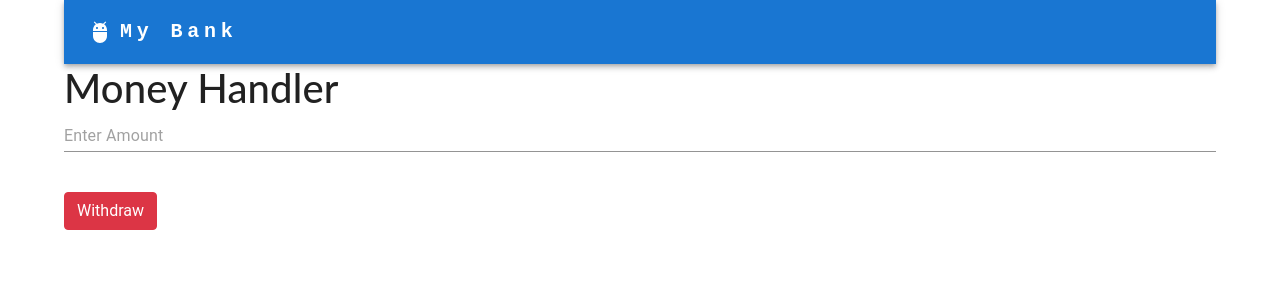
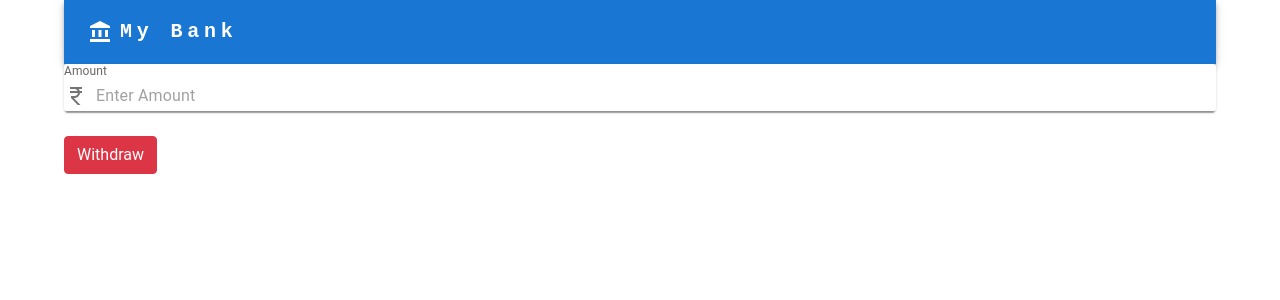
Before and after one commit to shubham-webileapps/react-ts-wckokx, a React (Create React App) app: page /Withdraw in a window 1280 px wide. Shown: the top 300 px of the page. Built offline with nearby package versions, Linux system fonts and the light colour scheme.

Commit message:
4 files modified, 1 deleted

```diff
--- a/App.tsx
+++ b/App.tsx
@@ -9,20 +9,8 @@ import Statement from './components/Statement';
 import './style.css';
 import { BrowserRouter as Router, Routes, Route } from 'react-router-dom';
 import Form from './components/Form';
-import Alert from './components/Alert';
 
 export default function App() {
-  const [alert, setAlert] = useState(null);
-
-  const showAlert = (message, type) => {
-    setAlert({
-      msg: message,
-      type: type,
-    });
-    setTimeout(() => {
-      setAlert(null);
-    }, 500);
-  };
   return (
     <React.Fragment>
       <CssBaseline />
@@ -36,16 +24,15 @@ export default function App() {
               <Route
                 exact
                 path="/Withdraw"
-                element={<Form name="Withdraw" showAlert={showAlert} />}
+                element={<Form name="Withdraw" />}
               ></Route>
               <Route
                 exact
                 path="/Deposit"
-                element={<Form name="Deposit" showAlert={showAlert} />}
+                element={<Form name="Deposit" />}
               ></Route>
             </Routes>
           </Router>
-          <Alert alert={alert} />
         </Box>
       </Container>
     </React.Fragment>
--- a/components/Alert.tsx
+++ /dev/null
@@ -1,22 +0,0 @@
-import React from 'react';
-
-function Alert(props) {
-  const capitalize = (word) => {
-    const lower = word.toLowerCase();
-    return lower.charAt(0).toUpperCase() + lower.slice(1);
-  };
-  return (
-    <div style={{ height: '50px' }}>
-      {props.alert && (
-        <div
-          className={`alert alert-${props.alert.type} alert-dismissible fade show`}
-          role="alert"
-        >
-          <strong>{capitalize(props.alert.type)}</strong>: {props.alert.msg}
-        </div>
-      )}
-    </div>
-  );
-}
-
-export default Alert;
--- a/components/Form.tsx
+++ b/components/Form.tsx
@@ -2,6 +2,8 @@ import React, { useState } from 'react';
 import { useDispatch } from 'react-redux';
 import { actionCreators } from './state/index';
 import { bindActionCreators } from 'redux';
+import CurrencyRupeeIcon from '@mui/icons-material/CurrencyRupee';
+import InputAdornment from '@mui/material/InputAdornment';
 import {
   Formik,
   Form as MyForm,
@@ -10,14 +12,27 @@ import {
   ErrorMessage,
 } from 'formik';
 import TextField from '@mui/material/TextField';
+import { useSnackbar } from 'notistack';
+// import { styled } from '@mui/material/styles';
+import Box from '@mui/material/Box';
+// import Paper from '@mui/material/Paper';
+// import Grid from '@mui/material/Grid';
+import Card from '@mui/material/Card';
 
-function getStyles(errors, fieldName) {
-  if (getIn(errors, fieldName)) {
-    return {
-      border: '1px solid red',
-    };
-  }
-}
+// function getStyles(errors, fieldName) {
+//   if (getIn(errors, fieldName)) {
+//     return {
+//       border: '1px solid red',
+//     };
+//   }
+// }
+// const Item = styled(Paper)(({ theme }) => ({
+//   backgroundColor: theme.palette.mode === 'dark' ? '#1A2027' : '#fff',
+//   ...theme.typography.body2,
+//   padding: theme.spacing(1),
+//   textAlign: 'center',
+//   color: theme.palette.text.secondary,
+// }));
 
 function validateAmount(value) {
   let error;
@@ -34,25 +49,30 @@ const Form = (props) => {
     dispatch
   );
   const [value, setValue] = useState(0);
-  const { showAlert } = props;
-  const handleWithdraw = () => {
-    const date = new Date();
-    const ndate =
-      '' +
-      date.getDate() +
-      '-' +
-      (date.getMonth() + 1) +
-      '-' +
-      date.getFullYear();
-    if (!isNaN(parseInt(value)) && value !== 0) {
-      if (props.name === 'Withdraw') withdrawMoney(parseInt(value), ndate);
-      if (props.name === 'Deposit') depositMoney(parseInt(value), ndate);
-      showAlert(props.name + ' ' + value, 'success');
-    }
-  };
+  const { enqueueSnackbar } = useSnackbar();
+
+  // const handleWithdraw = () => {
+  //   const date = new Date();
+  //   const ndate =
+  //     '' +
+  //     date.getDate() +
+  //     '-' +
+  //     (date.getMonth() + 1) +
+  //     '-' +
+  //     date.getFullYear();
+  //   if (!isNaN(parseInt(value)) && value !== 0) {
+  //     if (props.name === 'Withdraw') withdrawMoney(parseInt(value), ndate);
+  //     if (props.name === 'Deposit') depositMoney(parseInt(value), ndate);
+  //     enqueueSnackbar(props.name + ' ' + value + ' success');
+  //   }
+  // };
   return (
-    <div>
-      <h1>Money Handler</h1>
+    <Box sx={{ flexGrow: 1 }}>
+      <Card container spacing={2}>
+        {/* <Grid item xs={12}>
+          Money Handler
+        </Grid> */}
+      </Card>
       <Formik
         initialValues={{
           amount: 0,
@@ -70,25 +90,34 @@ const Form = (props) => {
               withdrawMoney(parseInt(values.amount), ndate);
             if (props.name === 'Deposit')
               depositMoney(parseInt(values.amount), ndate);
-            showAlert(props.name + ' ' + values.amount, 'success');
+            enqueueSnackbar(props.name + ' ' + values.amount + ' success');
           }
         }}
       >
-        {({ errors, touched, isValidating, handleChange, amount }) => (
+        {({ errors, touched, isValidating, handleChange }) => (
           <MyForm>
-            <div className="col-md-12 mb-3">
-              <div className="input-group">
+            <Card>
               <MField
-                  // style={getStyles(errors, 'amount')}
                 className=" form-control"
                 name="amount"
                 id="amount"
+                label="Amount"
                 aria-describedby="inputGroupPrepend2"
                 validate={validateAmount}
                 type="number"
                 placeholder="Enter Amount"
                 min={0}
                 component={TextField}
+                InputLabelProps={{
+                  shrink: true,
+                }}
+                InputProps={{
+                  startAdornment: (
+                    <InputAdornment position="start">
+                      <CurrencyRupeeIcon />
+                    </InputAdornment>
+                  ),
+                }}
                 variant="standard"
                 // value={20}
                 onChange={handleChange}
@@ -96,8 +125,7 @@ const Form = (props) => {
                 // {!errors.amount}
                 // error
               />
-              </div>
-            </div>
+            </Card>
 
             {/* <ErrorMessage name="amount" /> */}
             {/* {errors.amount && touched.amount && <div>{errors.amount}</div>} */}
@@ -113,7 +141,7 @@ const Form = (props) => {
           </MyForm>
         )}
       </Formik>
-    </div>
+    </Box>
   );
 };
 export default Form;
--- a/components/Navbar.tsx
+++ b/components/Navbar.tsx
@@ -4,9 +4,10 @@ import AppBar from '@mui/material/AppBar';
 import Toolbar from '@mui/material/Toolbar';
 import Typography from '@mui/material/Typography';
 import Container from '@mui/material/Container';
-import AdbIcon from '@mui/icons-material/Adb';
+// import AdbIcon from '@mui/icons-material/Adb';
 import { Link as RouterLink } from 'react-router-dom';
 import Link from '@mui/material/Link';
+import AccountBalanceIcon from '@mui/icons-material/AccountBalance';
 
 const Navbar = () => {
   return (
@@ -18,7 +19,7 @@ const Navbar = () => {
             component={RouterLink}
             to="/"
           >
-            <AdbIcon
+            <AccountBalanceIcon
               sx={{
                 display: { xs: 'none', color: 'white', md: 'flex' },
                 mr: 1,
@@ -50,7 +51,7 @@ const Navbar = () => {
             component={RouterLink}
             to="/"
           >
-            <AdbIcon
+            <AccountBalanceIcon
               sx={{
                 display: { xs: 'flex', md: 'none', color: 'white' },
                 mr: 1,
--- a/package.json
+++ b/package.json
@@ -6,12 +6,13 @@
     "@babel/core": "7.19.0",
     "@emotion/react": "11.10.4",
     "@emotion/styled": "11.10.4",
-    "@mui/icons-material": "^5.10.3",
+    "@mui/icons-material": "5.10.3",
     "@mui/material": "5.10.4",
     "@types/react": "18.0.18",
     "@types/react-dom": "18.0.6",
     "@types/react-router-dom": "5.3.3",
     "formik": "2.2.9",
+    "notistack": "^2.0.5",
     "react": "18.2.0",
     "react-dom": "18.2.0",
     "react-native": "0.70.0",
```
Lines whose indentation alone changed are shown as unchanged.
